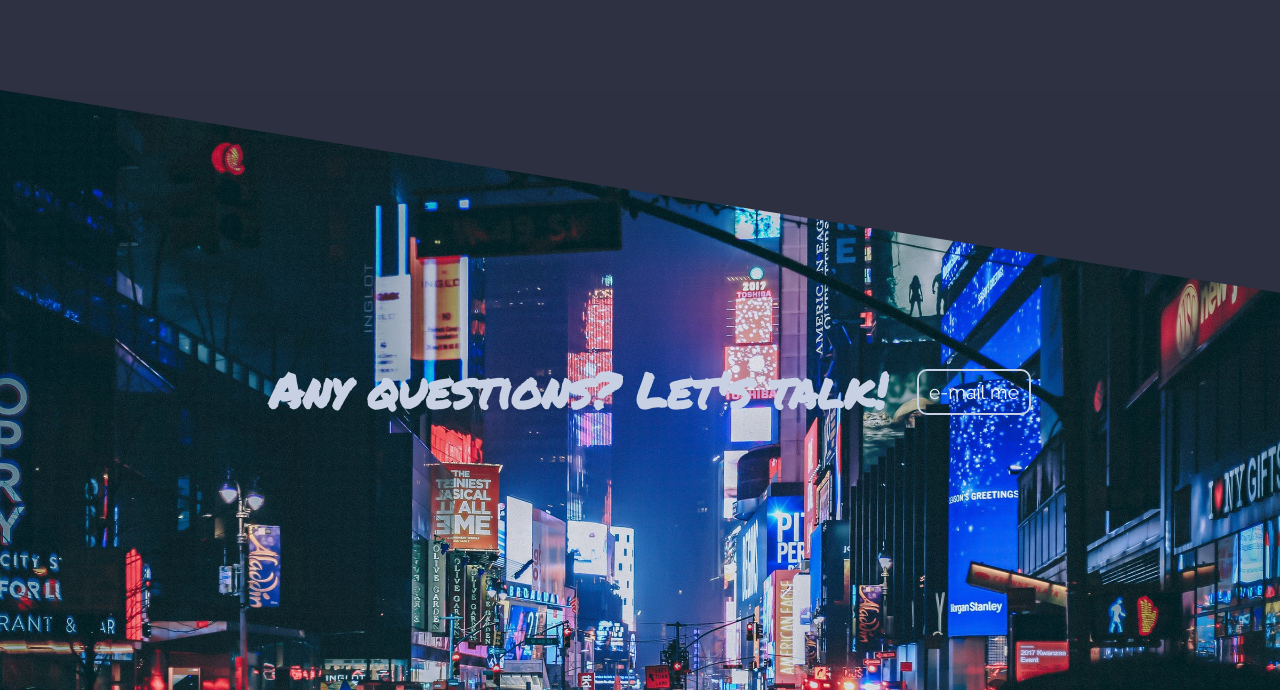
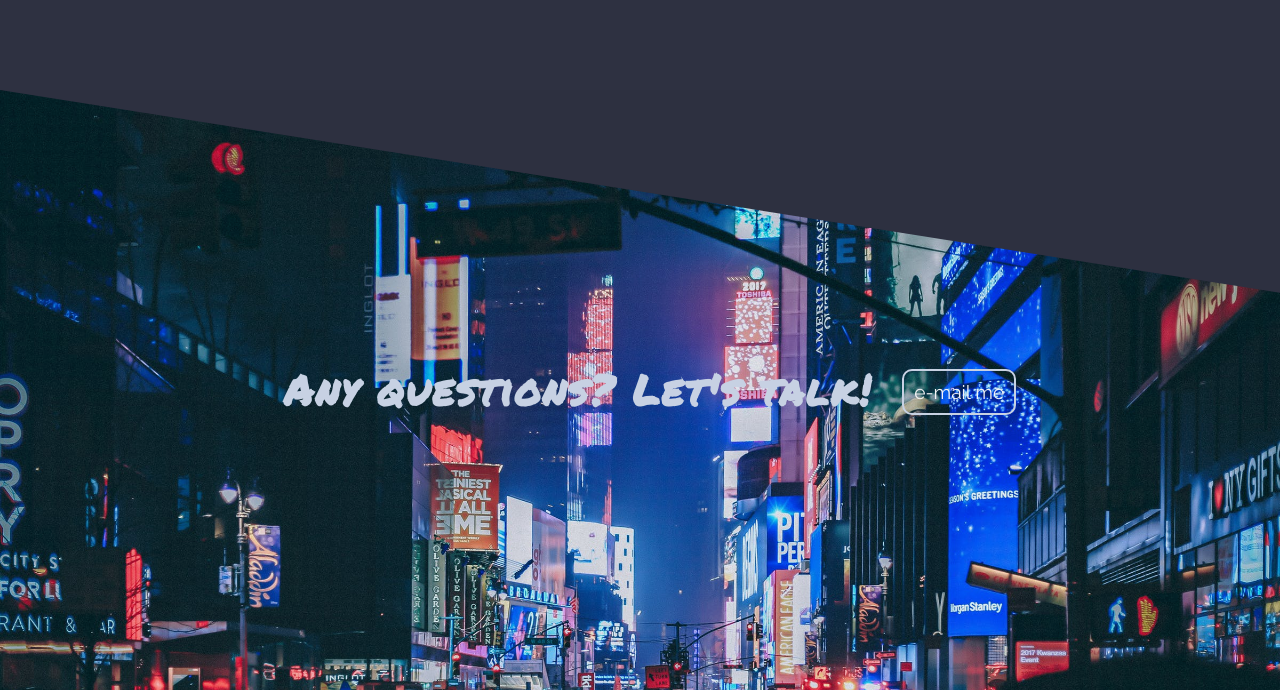
Before and after one commit to NotYourTypicalDeveloper/CAH1983.github.io, a plain HTML site: page index.html in a window 1280 px wide. Shown: the part 4061-4751 px from the top of the page. Drawn offline with nearby package versions, Linux system fonts and the light colour scheme.

Commit message:
re-styled h1

```diff
--- a/css/style.css
+++ b/css/style.css
@@ -132,6 +132,11 @@
   align-items: center;
 }
 
+#contact-me h1 {
+  font-size: calc(10px + 2.5vw);
+  letter-spacing: 2px;
+}
+
 #contact-btn {
   color: #d0dbed;
   background-color: transparent;
```
